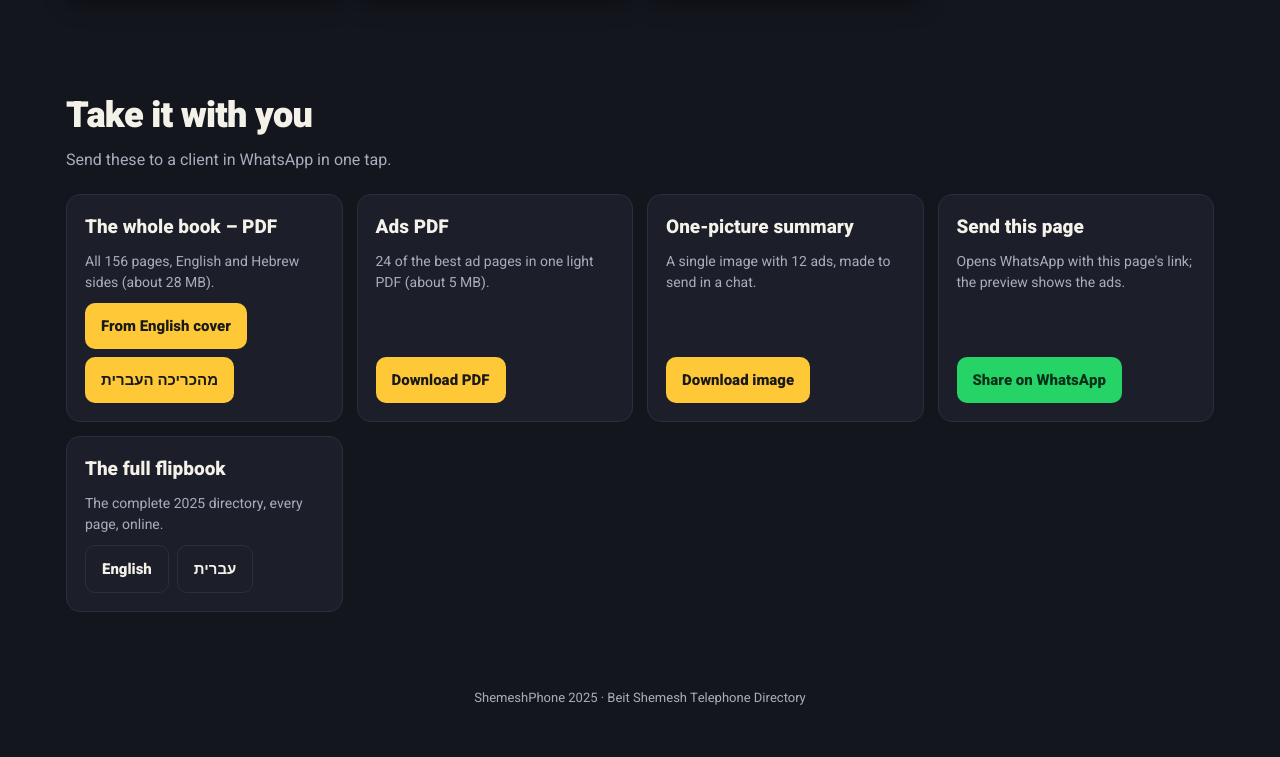
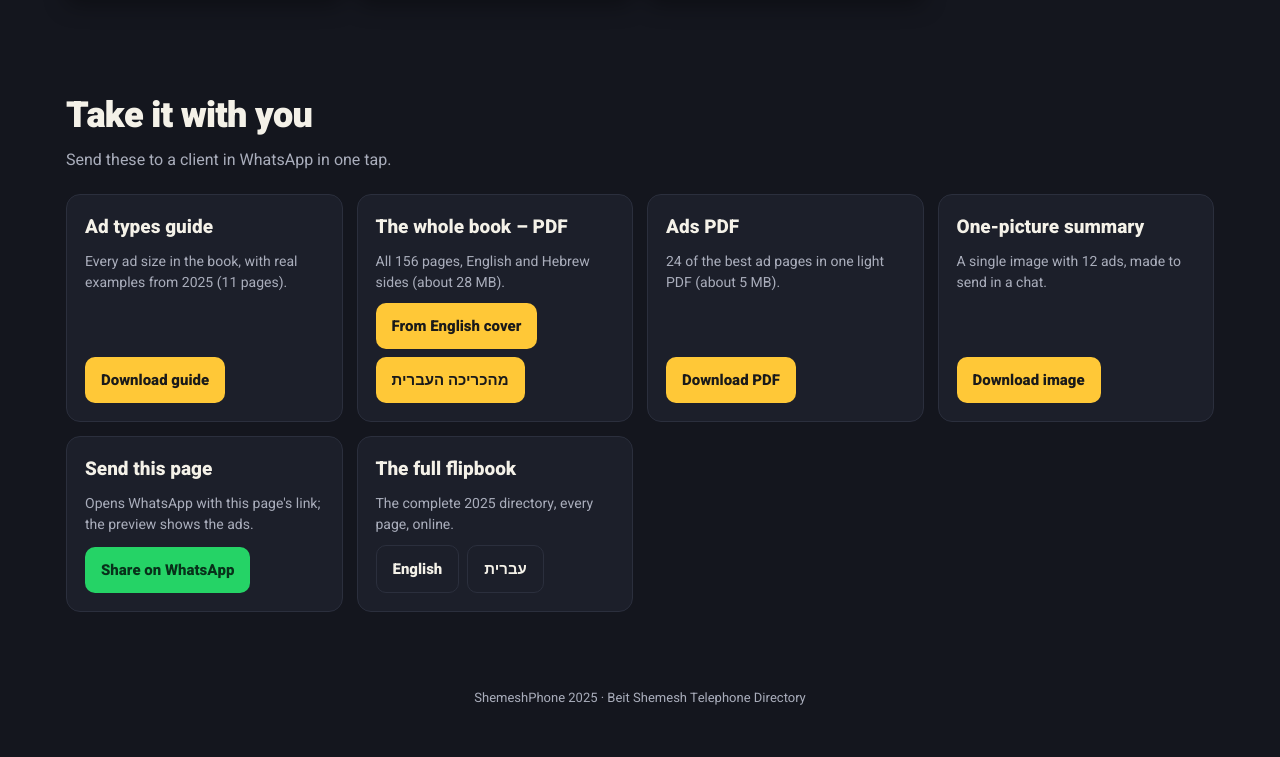
Before and after one commit to ariblevy/shemeshphone-ads, a plain HTML site: page index.html in a window 1280 px wide. Shown: the part 8299-9056 px from the top of the page. Drawn offline with Linux system fonts and the light colour scheme.

Commit message:
Add ad types guide PDF
Co-Authored-By: Claude Opus 5.5 <noreply@anthropic.com>

```diff
--- a/index.html
+++ b/index.html
@@ -126,6 +126,7 @@ footer{color:var(--mute);font-size:13px;padding:30px 0 50px;text-align:center}
   <h2>Take it with you</h2>
   <p class="sub">Send these to a client in WhatsApp in one tap.</p>
   <div class="share">
+    <div class="card"><h3>Ad types guide</h3><p>Every ad size in the book, with real examples from 2025 (11 pages).</p><div class="row"><a class="btn" href="ShemeshPhone-Ad-Types.pdf" download>Download guide</a></div></div>
     <div class="card"><h3>The whole book – PDF</h3><p>All 156 pages, English and Hebrew sides (about 28&nbsp;MB).</p><div class="row"><a class="btn" href="Shemeshphone-2025-full-English.pdf" download>From English cover</a><a class="btn" href="Shemeshphone-2025-full-Hebrew.pdf" download>מהכריכה העברית</a></div></div>
     <div class="card"><h3>Ads PDF</h3><p>24 of the best ad pages in one light PDF (about 5&nbsp;MB).</p><div class="row"><a class="btn" href="ShemeshPhone-2025-Ads.pdf" download>Download PDF</a></div></div>
     <div class="card"><h3>One-picture summary</h3><p>A single image with 12 ads, made to send in a chat.</p><div class="row"><a class="btn" href="ShemeshPhone-2025-Ads.jpg" download>Download image</a></div></div>
```
Also changed, not shown: 1 other file.
